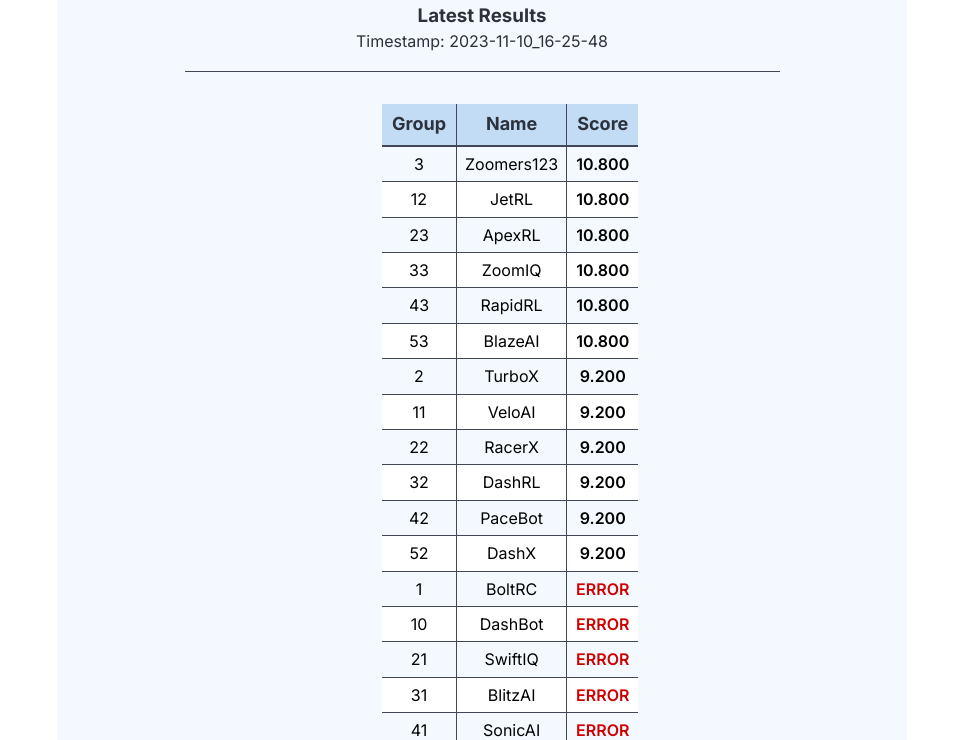
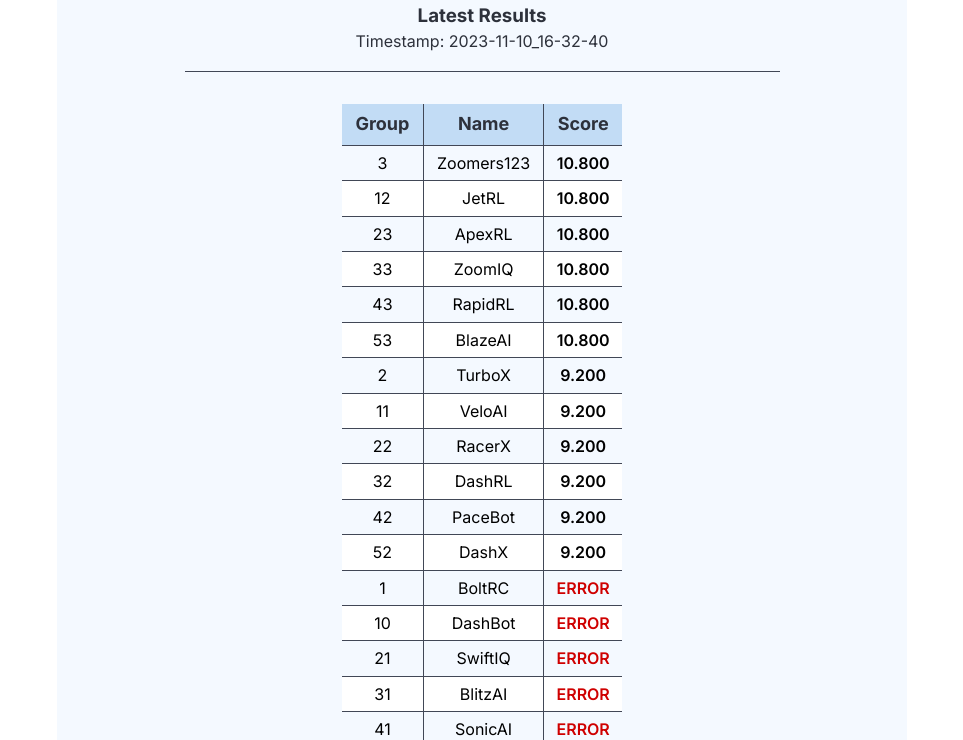
Before and after one commit to limarman/limarman.github.io, a website built with Parcel: page index.html in a window 1280 px wide. Shown: the part 360-1100 px from the top of the page, without its empty margins (158-1121 px from the left). Built offline with nearby package versions, Linux system fonts and the light colour scheme.

Commit message:
Updated files.

```diff
--- a/eval_latest.json
+++ b/eval_latest.json
@@ -1,5 +1,5 @@
 {
-    "timestamp": "2023-11-10_16-25-48",
+    "timestamp": "2023-11-10_16-32-40",
     "groups": {
         "1": {
             "error": true,
--- a/page.css
+++ b/page.css
@@ -111,13 +111,13 @@
 }
 .table-container-2col {
     align-self: center;
-    width: 200px;
+    width: 280px;
     height: auto;
     border: 0px solid black;
 }
 .table-container-3col {
     align-self: center;
-    width: 260px;
+    width: 350x;
     height: auto;
     border: 0px solid black;
 }
--- a/style.css
+++ b/style.css
@@ -129,7 +129,7 @@ table tr:nth-child(odd) {
 table tr th{
   background-color: #c2dcf5;
   padding: 10px;
-  border-bottom: 2px solid var(--dl-color-decoration);
+  border-bottom: px solid var(--dl-color-decoration);
 }
 
 .error-eval {
```
